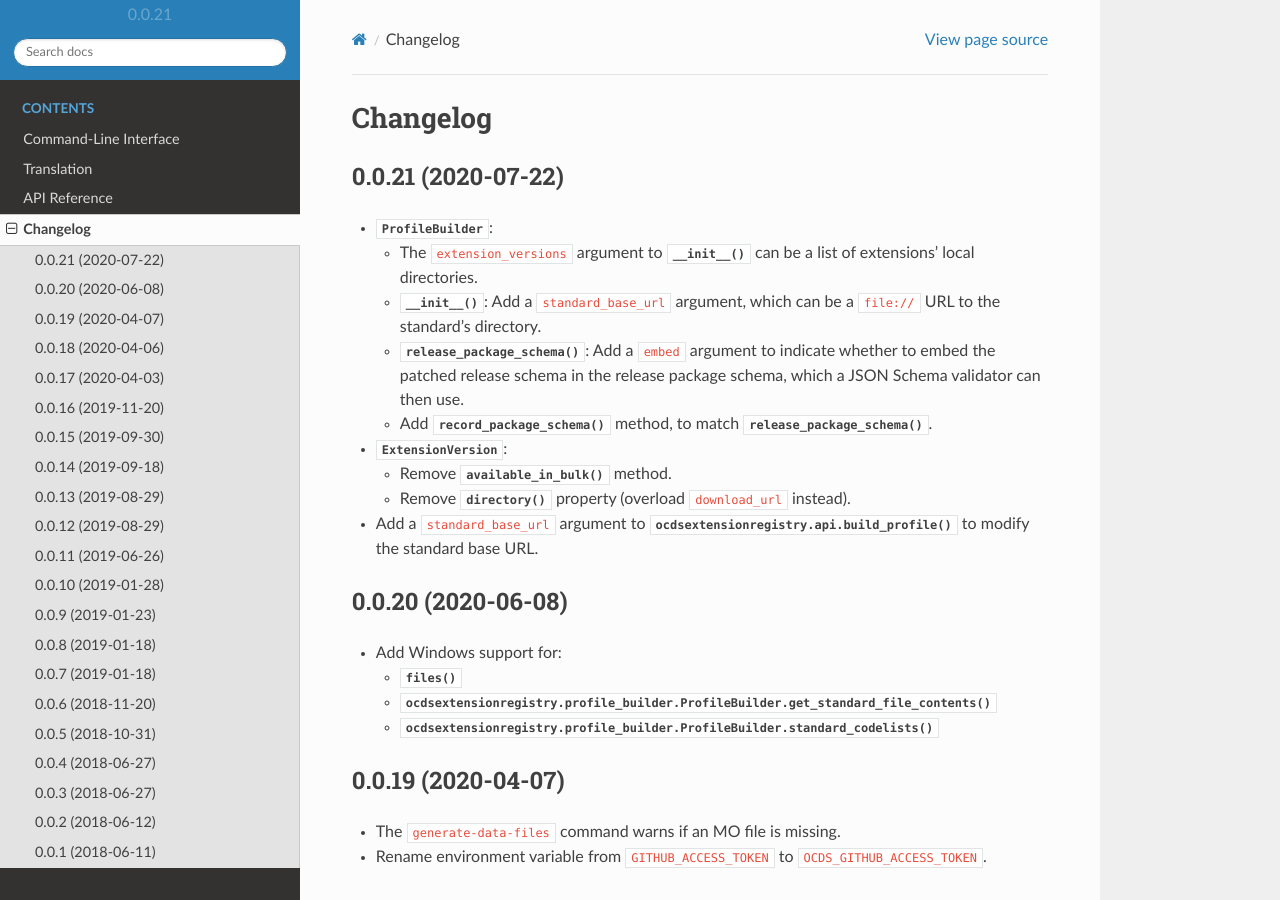
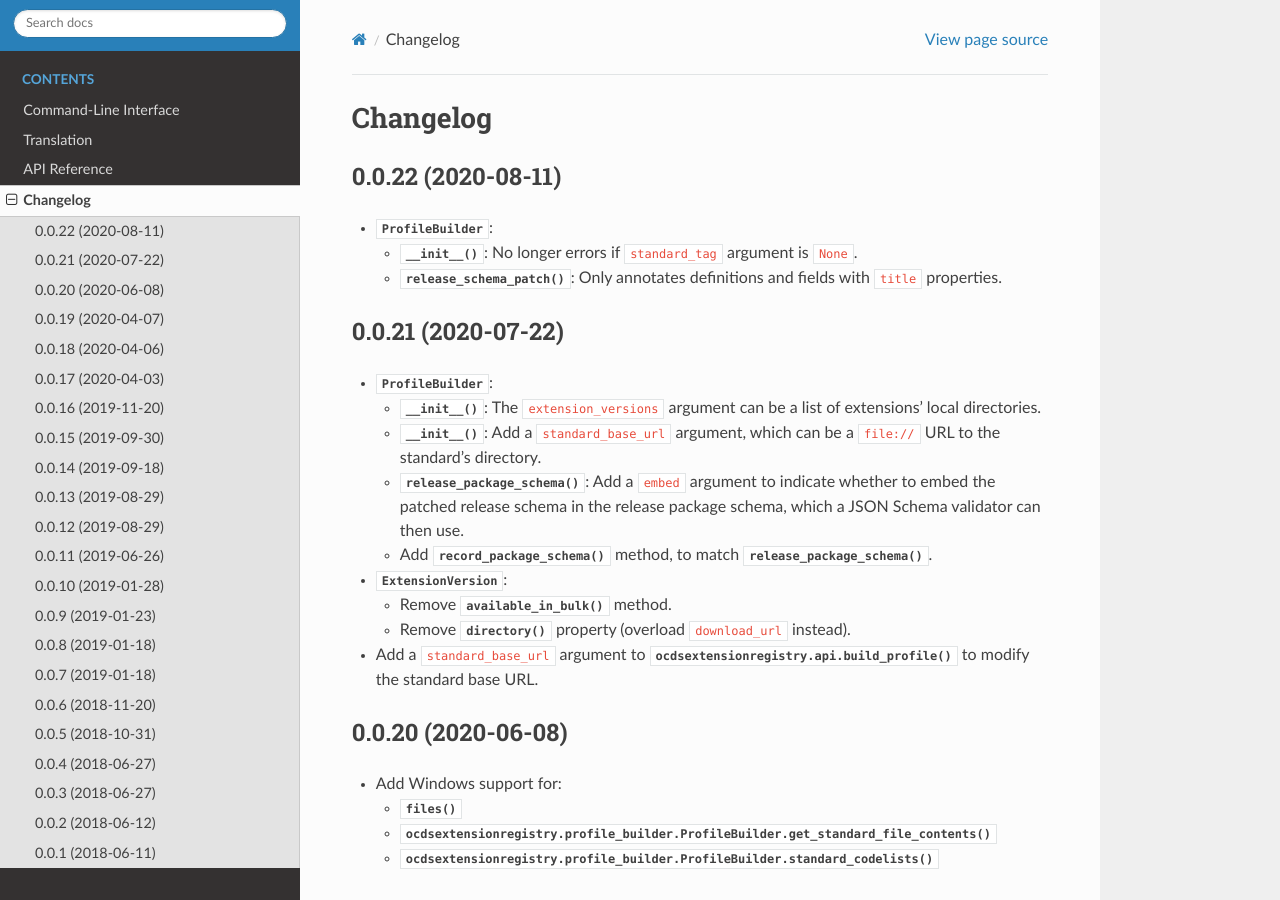
Before and after one commit to open-contracting/extension_registry.py, a Sphinx documentation site: the page built from docs/changelog.rst, in a window 1280 px wide and 900 px high. Built offline with Sphinx 7.4.7 and the Read the Docs theme 2.0.0, drawn with Linux system fonts in a browser that asks for light colours; some of the changed text lies outside the part shown.

Commit message:
release_schema_patch: Only annotate definitions and fields with title properties

```diff
--- a/docs/changelog.rst
+++ b/docs/changelog.rst
@@ -1,12 +1,20 @@
 Changelog
 =========
+
+0.0.22 (2020-08-11)
+~~~~~~~~~~~~~~~~~~~
+
+-  :class:`~ocdsextensionregistry.profile_builder.ProfileBuilder`:
+
+   -  :meth:`~ocdsextensionregistry.profile_builder.ProfileBuilder.__init__`: No longer errors if ``standard_tag`` argument is ``None``.
+   -  :meth:`~ocdsextensionregistry.profile_builder.ProfileBuilder.release_schema_patch`: Only annotates definitions and fields with ``title`` properties.
 
 0.0.21 (2020-07-22)
 ~~~~~~~~~~~~~~~~~~~
 
 -  :class:`~ocdsextensionregistry.profile_builder.ProfileBuilder`:
 
-   -  The ``extension_versions`` argument to :meth:`~ocdsextensionregistry.profile_builder.ProfileBuilder.__init__` can be a list of extensions' local directories.
+   -  :meth:`~ocdsextensionregistry.profile_builder.ProfileBuilder.__init__`: The ``extension_versions`` argument can be a list of extensions' local directories.
    -  :meth:`~ocdsextensionregistry.profile_builder.ProfileBuilder.__init__`: Add a ``standard_base_url`` argument, which can be a ``file://`` URL to the standard's directory.
    -  :meth:`~ocdsextensionregistry.profile_builder.ProfileBuilder.release_package_schema`: Add a ``embed`` argument to indicate whether to embed the patched release schema in the release package schema, which a JSON Schema validator can then use.
    -  Add :meth:`~ocdsextensionregistry.profile_builder.ProfileBuilder.record_package_schema` method, to match :meth:`~ocdsextensionregistry.profile_builder.ProfileBuilder.release_package_schema`.
@@ -70,7 +78,7 @@
 ~~~~~~~~~~~~~~~~~~~
 
 -  :class:`~ocdsextensionregistry.profile_builder.ProfileBuilder`: Unregistered extensions are now supported by the profile builder. The ``extension_versions`` argument to :meth:`~ocdsextensionregistry.profile_builder.ProfileBuilder.__init__` can be a list of extensions' metadata URLs, base URLs and/or download URLs.
--  :class:`~ocdsextensionregistry.profile_builder.ProfileBuilder`: Add an ``extension_field`` argument to :meth:`~ocdsextensionregistry.profile_builder.ProfileBuilder.release_schema_patch` and :meth:`~ocdsextensionregistry.profile_builder.ProfileBuilder.patched_release_schema` methods to annotate all definitions and properties with extension names.
+-  :class:`~ocdsextensionregistry.profile_builder.ProfileBuilder`: Add an ``extension_field`` argument to :meth:`~ocdsextensionregistry.profile_builder.ProfileBuilder.release_schema_patch` and :meth:`~ocdsextensionregistry.profile_builder.ProfileBuilder.patched_release_schema` methods to annotate all definitions and fields with extension names.
 -  Add :meth:`ocdsextensionregistry.utils.get_latest_version`, to return the identifier of the latest version from a list of versions of the same extension.
 
 0.0.11 (2019-06-26)
--- a/docs/conf.py
+++ b/docs/conf.py
@@ -26,7 +26,7 @@
 author = 'Open Contracting Partnership'
 
 # The short X.Y version
-version = '0.0.21'
+version = '0.0.22'
 # The full version, including alpha/beta/rc tags
 release = version
 
```
Also changed, not shown: 1 other file.
